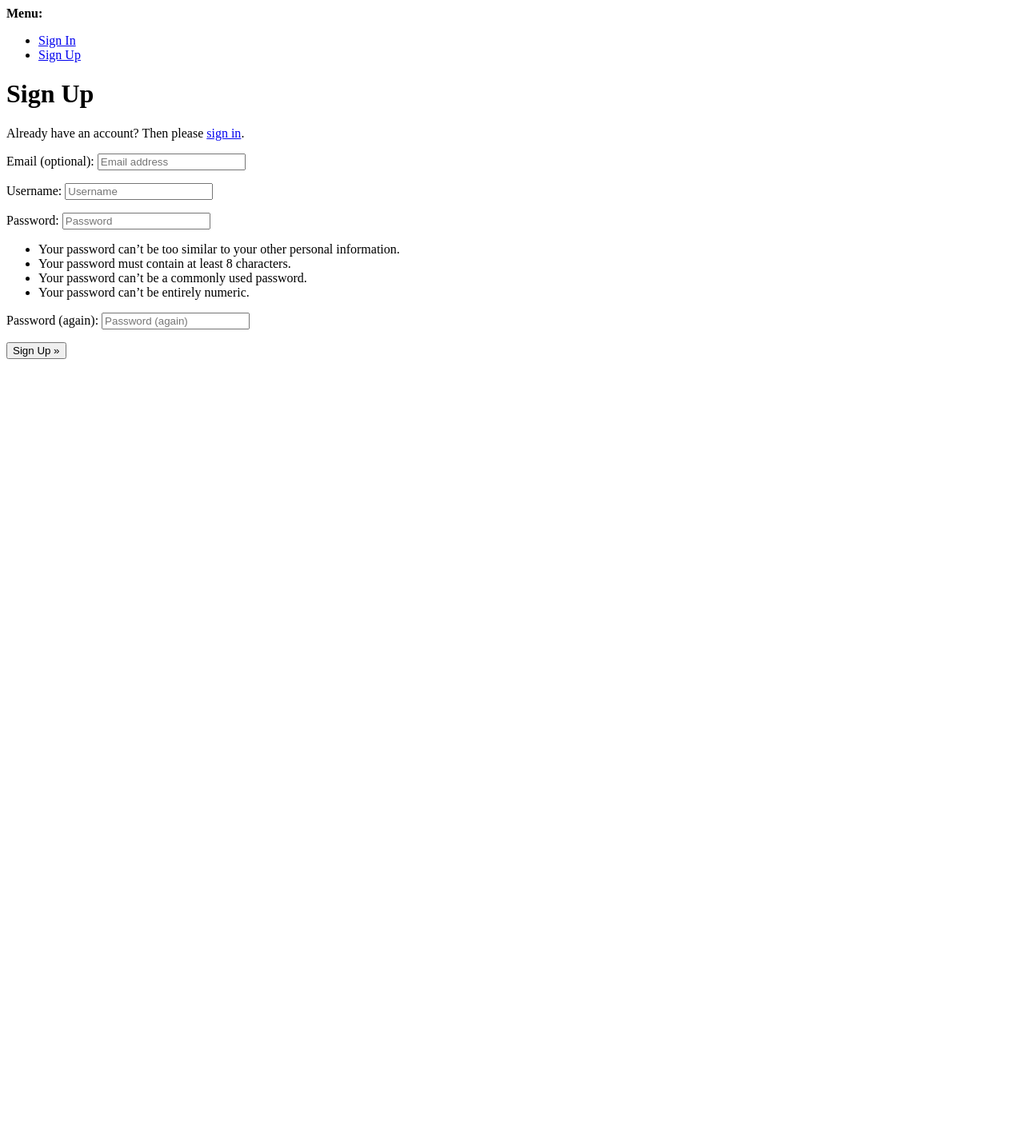
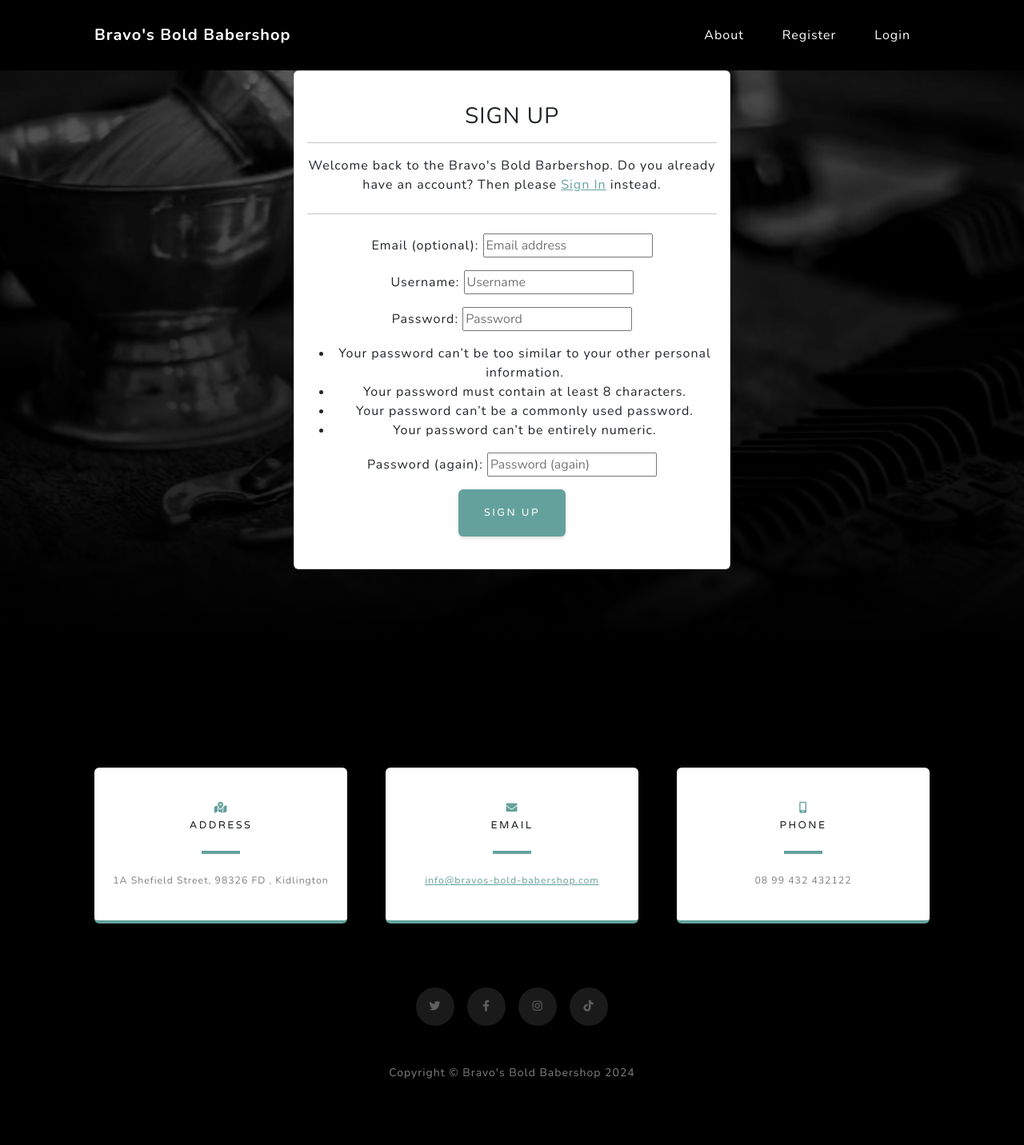
Before and after one commit to GabrielH-02/bravos-barbershop, a Django app: page /accounts/signup/ in a window 1280 px wide. Shown: the whole page at 80% size. Before the commit the page ends 449 px from the top, so only its background shows below. Run offline with Django 4.2, Linux system fonts and the light colour scheme.

Commit message:
adding the signup page

```diff
--- a/templates/account/signup.html
+++ b/templates/account/signup.html
@@ -1,21 +1,39 @@
-{% extends "account/base.html" %}
+{% extends "base.html" %}
 
 {% load i18n %}
 
-{% block head_title %}{% trans "Signup" %}{% endblock head_title %}
+{% block head_title %}{% trans "Signup" %}{% endblock %}
 
 {% block content %}
-<h1>{% trans "Sign Up" %}</h1>
 
-<p>{% blocktrans %}Already have an account? Then please <a href="{{ login_url }}">sign in</a>.{% endblocktrans %}</p>
-
+<header class="masthead">
+  <div class="container px-4 px-lg-6 d-flex h-100 align-items-center justify-content-center">
+    <div class="col-md-6 mb-3 mb-md-0">
+      <div class="card py-4 h-100">
+        <div class="card-body text-center">
+          <h3 class="text-uppercase">{% trans "Sign Up" %}</h3>
+          <hr>
+          <p>
+            {% blocktrans %}
+            Welcome back to the Bravo's Bold Barbershop.
+            Do you already have an account? Then please
+            <a class="link" href="{{ login_url }}">Sign In</a>
+            instead.
+            {% endblocktrans %}
+          </p>
+          <hr class="my-4 mx-auto" />
           <form class="signup" id="signup_form" method="post" action="{% url 'account_signup' %}">
             {% csrf_token %}
             {{ form.as_p }}
             {% if redirect_field_value %}
             <input type="hidden" name="{{ redirect_field_name }}" value="{{ redirect_field_value }}" />
             {% endif %}
-  <button type="submit">{% trans "Sign Up" %} &raquo;</button>
+            <button class="btn btn-primary right" type="submit">{% trans "Sign Up" %}</button>
           </form>
+        </div>
+      </div>
+    </div>
+  </div>
+</header>
 
 {% endblock content %}
--- a/templates/base.html
+++ b/templates/base.html
@@ -51,6 +51,14 @@
                     </li>
                     {% if user.is_authenticated %}
                     <li class="nav-item">
+                        <a class="nav-link {% if request.path == our_services_url %}active{% endif %}" aria-current="page"
+                            href="">Our Services</a>
+                    </li>
+                    <li class="nav-item">
+                        <a class="nav-link {% if request.path == my_appointments_url %}active{% endif %}" aria-current="page"
+                            href="">My Appointments</a>
+                    </li>
+                    <li class="nav-item">
                         <a class="nav-link {% if request.path == logout_url %}active{% endif %}" aria-current="page"
                             href="{% url 'account_logout' %}">Logout</a>
                     </li>
@@ -70,10 +78,12 @@
         </div>
     </nav>
 
-    {% block content %}
-    <!-- Content Goes here -->
-    {% endblock content %}
+    <main class="flex-shrink-0 main-bg">
+        {% block content %}
+        <!-- Content Goes here -->
+        {% endblock content %}
 
+    </main>
 
     <!-- Footer-->
     <footer class="footer bg-black small text-center text-white-50">
@@ -96,7 +106,7 @@
                                 <i class="fas fa-envelope text-primary mb-2"></i>
                                 <h4 class="text-uppercase m-0 footer-black-text">Email</h4>
                                 <hr class="my-4 mx-auto" />
-                                <div class="small text-black-50"><a href="#">info@bravos-bold-babershop.com</a></div>
+                                <div class="small text-black-50"><a href="mailto:info@bravos-bold-babershop.com">info@bravos-bold-babershop.com</a></div>
                             </div>
                         </div>
                     </div>
```
Lines whose indentation alone changed are shown as unchanged.
